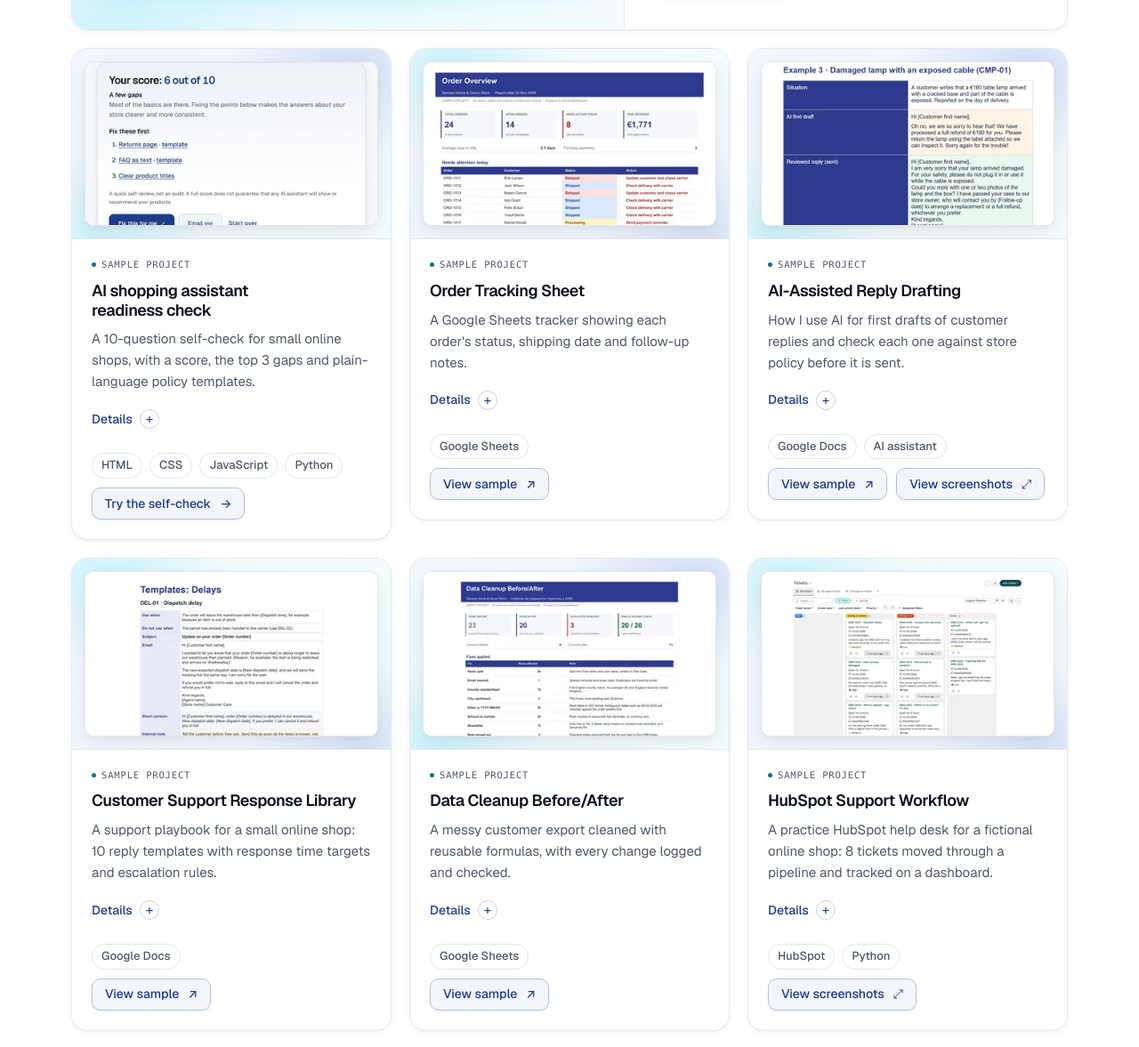
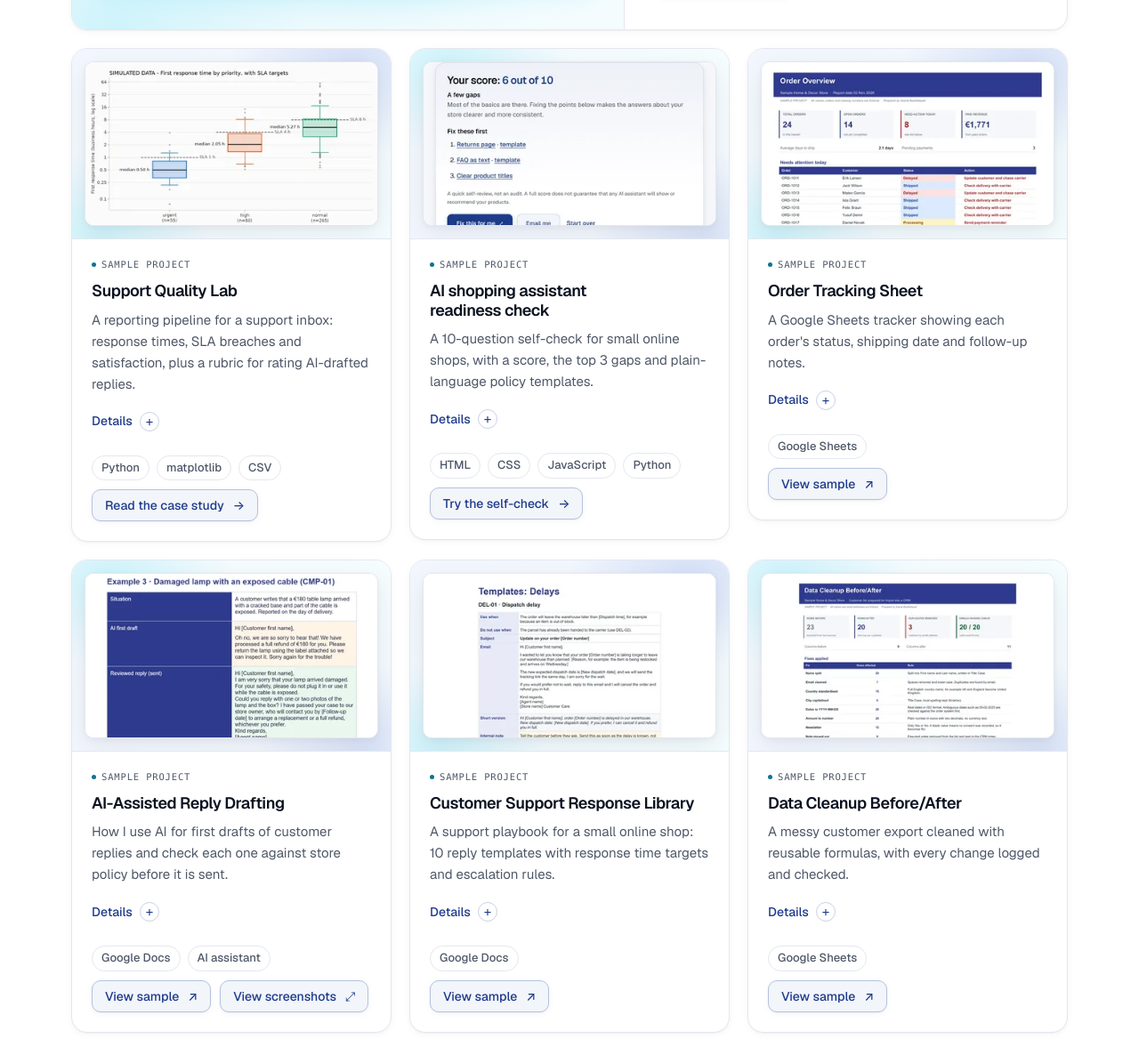
Before and after one commit to asenabeshiktepeli/asenabeshiktepeli.github.io, a plain HTML site: page docs/index.html in a window 1280 px wide. Shown: the part 3855-5032 px from the top of the page at 89% size. Drawn offline with Linux system fonts and the light colour scheme.

Commit message:
Add Support Quality Lab card to the Work section (sample project)
Co-Authored-By: Claude Sonnet 5.5 <noreply@anthropic.com>

Claude-Session: https://claude.ai/code/session_015UkAKsEY4AeUuvwL4HoARU

```diff
--- a/docs/index.html
+++ b/docs/index.html
@@ -395,7 +395,28 @@
             </div>
           </div>
         </article>
-        <article class="card project project-tile spotlight reveal" id="work-ai-ready" style="--d: 0">
+        <article class="card project project-tile spotlight reveal" id="support-quality-lab" style="--d: 0">
+          <div class="project-media" aria-hidden="false">
+<a class="project-media-link" href="support-quality-lab/" tabindex="-1" aria-hidden="true" data-goatcounter-click="sample-support-quality-lab-image" data-goatcounter-title="View sample (Support Quality Lab) (image)">            <img src="static/img/portfolio/support-quality-lab.webp"                 srcset="static/img/portfolio/support-quality-lab-400.webp 400w, static/img/portfolio/support-quality-lab-800.webp 800w, static/img/portfolio/support-quality-lab.webp 1600w"
+                 sizes="(max-width: 639px) calc(100vw - 64px), (max-width: 1099px) 45vw, 340px"                 alt="Chart of simulated data: first response time by priority for a support inbox, with SLA targets (sample project)" width="1600" height="1000" loading="lazy" decoding="async">
+</a>          </div>
+          <div class="project-body">
+<span class="badge">Sample project</span>            <h3 class="card-title">Support Quality Lab</h3>
+            <p class="card-text">A reporting pipeline for a support inbox: response times, SLA breaches and satisfaction, plus a rubric for rating AI-drafted replies.</p>
+            <details class="project-details">
+              <summary class="project-details-summary">Details<span class="visually-hidden">: Support Quality Lab</span></summary>
+              <p class="card-text">Built on simulated data: 400 tickets, business-hour measurement, 95% confidence intervals, and a plain note on what the numbers can and cannot show.</p>
+            </details>
+            <div class="project-foot">
+              <ul class="chips">
+<li class="chip chip-sm">Python</li><li class="chip chip-sm">matplotlib</li><li class="chip chip-sm">CSV</li>              </ul>
+              <a class="btn btn-ghost btn-sm" href="support-quality-lab/" aria-label="Read the case study: Support Quality Lab" data-goatcounter-click="sample-support-quality-lab" data-goatcounter-title="View sample (Support Quality Lab)">
+                Read the case study <span class="btn-arrow" aria-hidden="true">→</span>
+              </a>
+            </div>
+          </div>
+        </article>
+        <article class="card project project-tile spotlight reveal" id="work-ai-ready" style="--d: 1">
           <div class="project-media" aria-hidden="false">
 <a class="project-media-link" href="ai-ready/" tabindex="-1" aria-hidden="true" data-goatcounter-click="card-ai-ready" data-goatcounter-title="AI shopping assistant readiness check – card">            <img src="static/img/portfolio/ai-ready.webp"                 srcset="static/img/portfolio/ai-ready-400.webp 400w, static/img/portfolio/ai-ready-800.webp 800w, static/img/portfolio/ai-ready.webp 1600w"
                  sizes="(max-width: 639px) calc(100vw - 64px), (max-width: 1099px) 45vw, 340px"                 alt="Screenshot of AI shopping assistant readiness check (sample project)" width="1600" height="1000" loading="lazy" decoding="async">
@@ -416,7 +437,7 @@
             </div>
           </div>
         </article>
-        <article class="card project project-tile spotlight reveal" id="work-order-tracking" style="--d: 1">
+        <article class="card project project-tile spotlight reveal" id="work-order-tracking" style="--d: 2">
           <div class="project-media" aria-hidden="false">
 <a class="project-media-link" href="https://docs.google.com/spreadsheets/d/1qmdii_crHkBCz38AoZM4wB0z7KvREubd9FTeGDE5Ieg/preview" target="_blank" rel="noopener" tabindex="-1" aria-hidden="true" data-goatcounter-click="sample-order-tracking-image" data-goatcounter-title="View sample (Order Tracking Sheet) (image)">            <img src="static/img/portfolio/order-tracking.webp"                 srcset="static/img/portfolio/order-tracking-400.webp 400w, static/img/portfolio/order-tracking-800.webp 800w, static/img/portfolio/order-tracking.webp 1600w"
                  sizes="(max-width: 639px) calc(100vw - 64px), (max-width: 1099px) 45vw, 340px"                 alt="Screenshot of Order Tracking Sheet (sample project)" width="1600" height="1000" loading="lazy" decoding="async">
@@ -437,7 +458,7 @@
             </div>
           </div>
         </article>
-        <article class="card project project-tile spotlight reveal" id="work-ai-drafting" style="--d: 2">
+        <article class="card project project-tile spotlight reveal" id="work-ai-drafting" style="--d: 0">
           <div class="project-media" aria-hidden="false">
             <a class="project-media-link project-media-zoom" href="static/img/portfolio/ai-drafting-example-full.webp" target="_blank" rel="noopener" tabindex="-1" data-lightbox-open="lightbox-work-ai-drafting" aria-label="View screenshots: AI-Assisted Reply Drafting">
             <img src="static/img/portfolio/ai-drafting.webp"                 srcset="static/img/portfolio/ai-drafting-400.webp 400w, static/img/portfolio/ai-drafting-800.webp 800w, static/img/portfolio/ai-drafting.webp 1600w"
@@ -474,7 +495,7 @@
             <button class="lightbox-nav lightbox-next" type="button" aria-label="Next screenshot"><span aria-hidden="true">›</span></button>
           </dialog>
         </article>
-        <article class="card project project-tile spotlight reveal" id="work-response-library" style="--d: 0">
+        <article class="card project project-tile spotlight reveal" id="work-response-library" style="--d: 1">
           <div class="project-media" aria-hidden="false">
 <a class="project-media-link" href="https://docs.google.com/document/d/1xYm1fliueMGKPDli2UzKeNNLda1rVmu8jLQrLuVwvgo/preview" target="_blank" rel="noopener" tabindex="-1" aria-hidden="true" data-goatcounter-click="sample-response-library-image" data-goatcounter-title="View sample (Customer Support Response Library) (image)">            <img src="static/img/portfolio/response-library.webp"                 srcset="static/img/portfolio/response-library-400.webp 400w, static/img/portfolio/response-library-800.webp 800w, static/img/portfolio/response-library.webp 1600w"
                  sizes="(max-width: 639px) calc(100vw - 64px), (max-width: 1099px) 45vw, 340px"                 alt="Screenshot of Customer Support Response Library (sample project)" width="1600" height="1000" loading="lazy" decoding="async">
@@ -495,7 +516,7 @@
             </div>
           </div>
         </article>
-        <article class="card project project-tile spotlight reveal" id="work-data-cleanup" style="--d: 1">
+        <article class="card project project-tile spotlight reveal" id="work-data-cleanup" style="--d: 2">
           <div class="project-media" aria-hidden="false">
 <a class="project-media-link" href="https://docs.google.com/spreadsheets/d/15lbhsX5VS6nrGrRYlrYHuI1Cgy2hru-fDLFgh4He9sY/preview" target="_blank" rel="noopener" tabindex="-1" aria-hidden="true" data-goatcounter-click="sample-data-cleanup-image" data-goatcounter-title="View sample (Data Cleanup Before/After) (image)">            <img src="static/img/portfolio/data-cleanup.webp"                 srcset="static/img/portfolio/data-cleanup-400.webp 400w, static/img/portfolio/data-cleanup-800.webp 800w, static/img/portfolio/data-cleanup.webp 1600w"
                  sizes="(max-width: 639px) calc(100vw - 64px), (max-width: 1099px) 45vw, 340px"                 alt="Screenshot of Data Cleanup Before/After (sample project)" width="1600" height="1000" loading="lazy" decoding="async">
@@ -516,7 +537,7 @@
             </div>
           </div>
         </article>
-        <article class="card project project-tile spotlight reveal" id="work-hubspot-support" style="--d: 2">
+        <article class="card project project-tile spotlight reveal" id="work-hubspot-support" style="--d: 0">
           <div class="project-media" aria-hidden="false">
             <a class="project-media-link project-media-zoom" href="static/img/portfolio/hubspot-support-full.webp" target="_blank" rel="noopener" tabindex="-1" data-lightbox-open="lightbox-work-hubspot-support" aria-label="View screenshots: HubSpot Support Workflow">
             <img src="static/img/portfolio/hubspot-support.webp"                 srcset="static/img/portfolio/hubspot-support-400.webp 400w, static/img/portfolio/hubspot-support-800.webp 800w, static/img/portfolio/hubspot-support.webp 1600w"
@@ -550,7 +571,7 @@
             <button class="lightbox-nav lightbox-next" type="button" aria-label="Next screenshot"><span aria-hidden="true">›</span></button>
           </dialog>
         </article>
-        <article class="card project project-tile spotlight reveal" id="work-jira-support" style="--d: 0">
+        <article class="card project project-tile spotlight reveal" id="work-jira-support" style="--d: 1">
           <div class="project-media" aria-hidden="false">
             <a class="project-media-link project-media-zoom" href="static/img/portfolio/jira-incident-full.webp" target="_blank" rel="noopener" tabindex="-1" data-lightbox-open="lightbox-work-jira-support" aria-label="View screenshots: Jira Partner Support Desk">
             <img src="static/img/portfolio/jira-support.webp"                 srcset="static/img/portfolio/jira-support-400.webp 400w, static/img/portfolio/jira-support-800.webp 800w, static/img/portfolio/jira-support.webp 1600w"
```
Also changed, not shown: templates/index.html (+1 -1 lines), docs/static/img/portfolio/support-quality-lab-400.webp (added), docs/static/img/portfolio/support-quality-lab-800.webp (added), docs/static/img/portfolio/support-quality-lab.webp (added), static/img/portfolio/support-quality-lab-400.webp (added), static/img/portfolio/support-quality-lab-800.webp (added), static/img/portfolio/support-quality-lab.webp (added), 1 other file.
